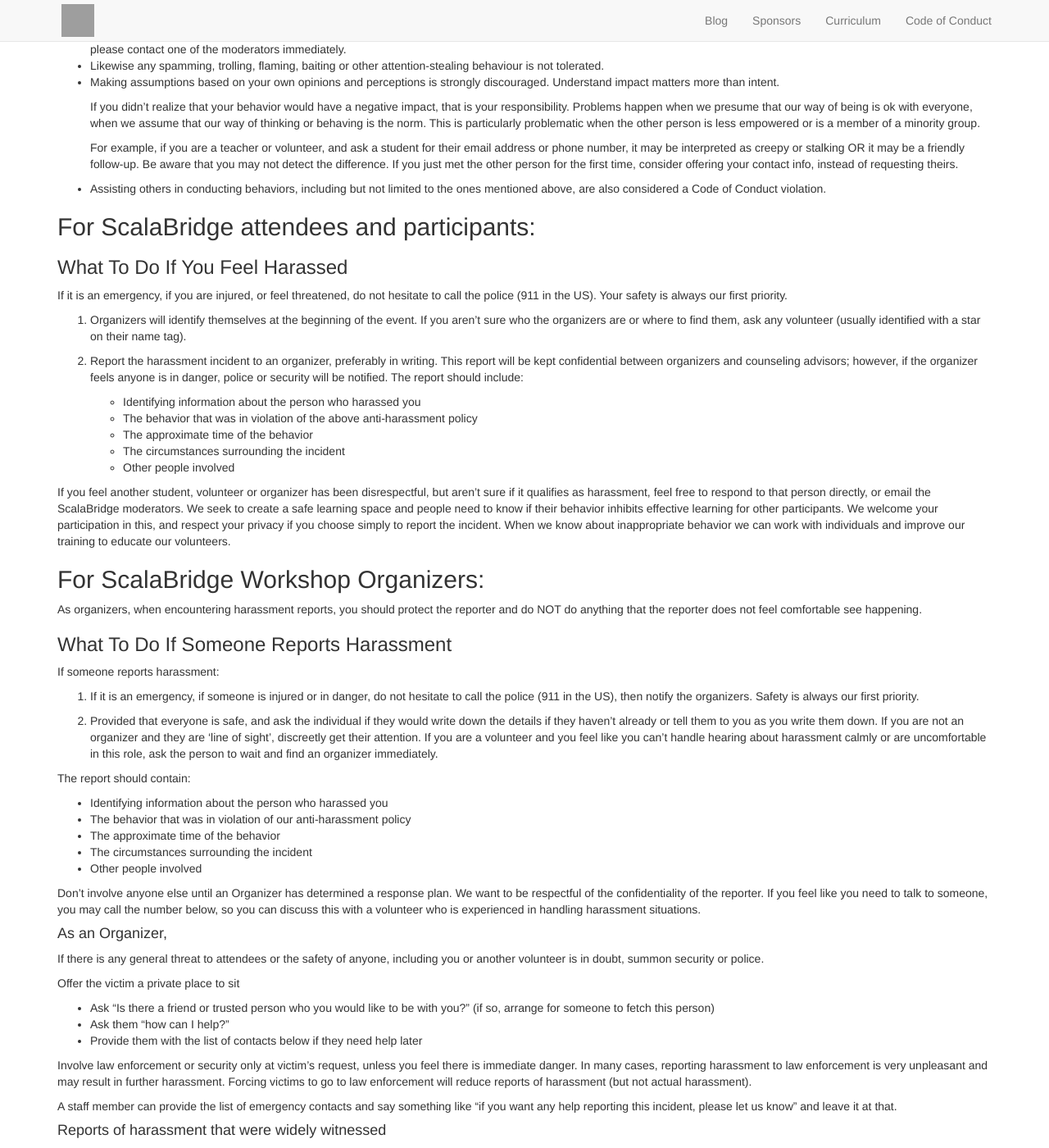
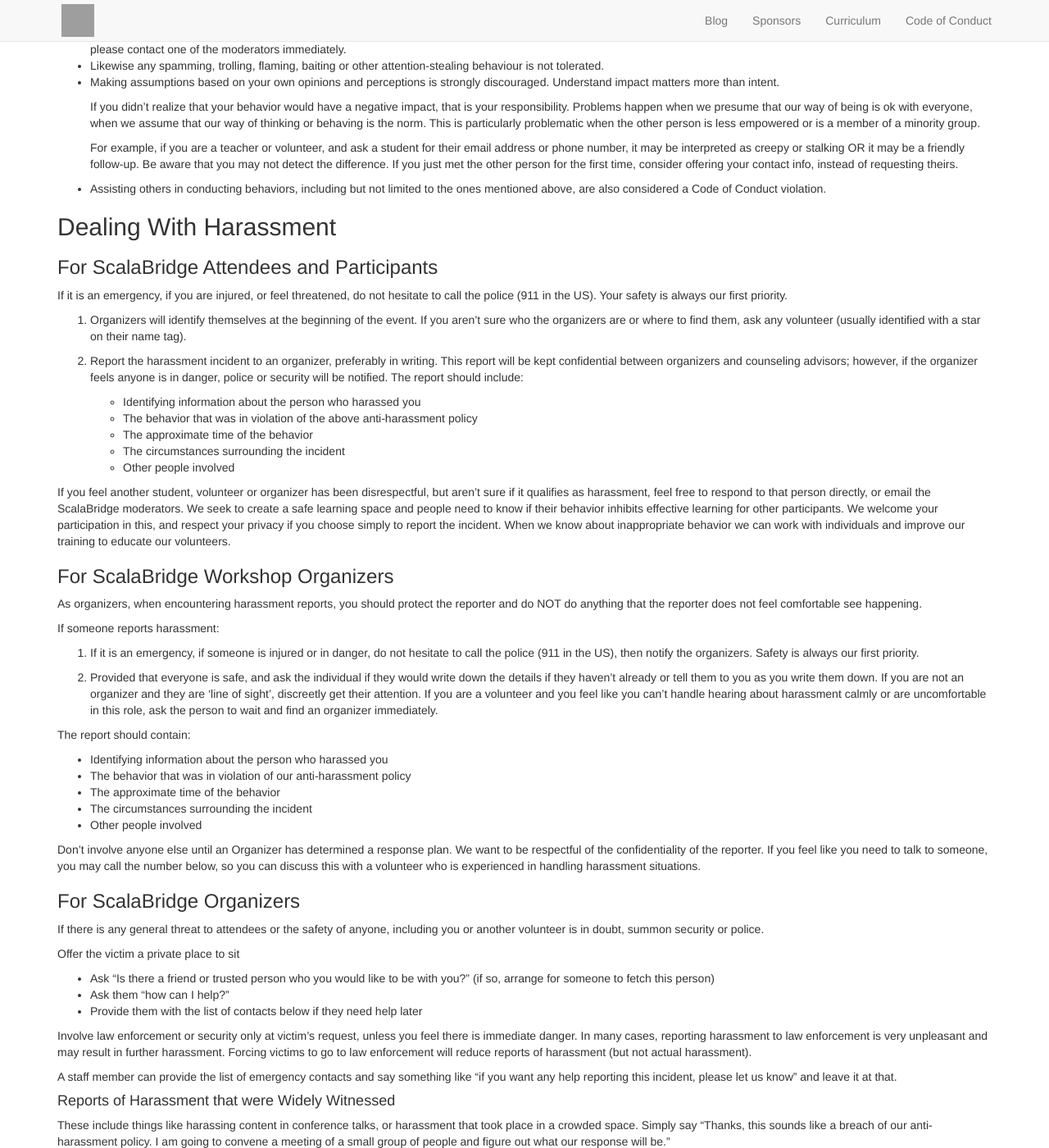
Before and after one commit to scalabridge/website, a Jekyll site: the page built from code-of-conduct.md, in a window 1280 px wide and 1400 px high, scrolled down 655 px. Shown: the whole window at 82% size. Built offline with Jekyll 4.4.1, drawn with Linux system fonts in a browser that asks for light colours; our own code applies the rules of GitHub Pages for plain Markdown files; some of the changed text lies outside the part shown; grey boxes are pictures that could not be loaded.

Commit message:
Edits to code of conduct

```diff
--- a/code-of-conduct.md
+++ b/code-of-conduct.md
@@ -40,9 +40,9 @@
 - Assisting others in conducting behaviors, including but not limited to the ones mentioned above, are also considered a Code of Conduct violation.
 
 
-## For ScalaBridge attendees and participants:
+## Dealing With Harassment
 
-### What To Do If You Feel Harassed
+### For ScalaBridge Attendees and Participants
 
 If it is an emergency, if you are injured, or feel threatened, do not hesitate to call the police (911 in the US). Your safety is always our first priority.
 
@@ -59,12 +59,9 @@
 If you feel another student, volunteer or organizer has been disrespectful, but aren’t sure if it qualifies as harassment, feel free to respond to that person directly, or email the ScalaBridge moderators. We seek to create a safe learning space and people need to know if their behavior inhibits effective learning for other participants. We welcome your participation in this, and respect your privacy if you choose simply to report the incident. When we know about inappropriate behavior we can work with individuals and improve our training to educate our volunteers.
 
 
-## For ScalaBridge Workshop Organizers:
+### For ScalaBridge Workshop Organizers
 
 As organizers, when encountering harassment reports, you should protect the reporter and do NOT do anything that the reporter does not feel comfortable see happening.
-
-
-### What To Do If Someone Reports Harassment
 
 If someone reports harassment:
 
@@ -82,7 +79,7 @@
 
 Don’t involve anyone else until an Organizer has determined a response plan. We want to be respectful of the confidentiality of the reporter. If you feel like you need to talk to someone, you may call the number below, so you can discuss this with a volunteer who is experienced in handling harassment situations.
 
-#### As an Organizer,
+### For ScalaBridge Organizers
 
 If there is any general threat to attendees or the safety of anyone, including you or another volunteer is in doubt, summon security or police.
 
@@ -96,7 +93,7 @@
 
 A staff member can provide the list of emergency contacts and say something like “if you want any help reporting this incident, please let us know” and leave it at that.
 
-#### Reports of harassment that were widely witnessed
+#### Reports of Harassment that were Widely Witnessed
 
 These include things like harassing content in conference talks, or harassment that took place in a crowded space. Simply say “Thanks, this sounds like a breach of our anti-harassment policy. I am going to convene a meeting of a small group of people and figure out what our response will be.”
 
```
Also changed, not shown: other parts of code-of-conduct.md (+5 -2 lines).
